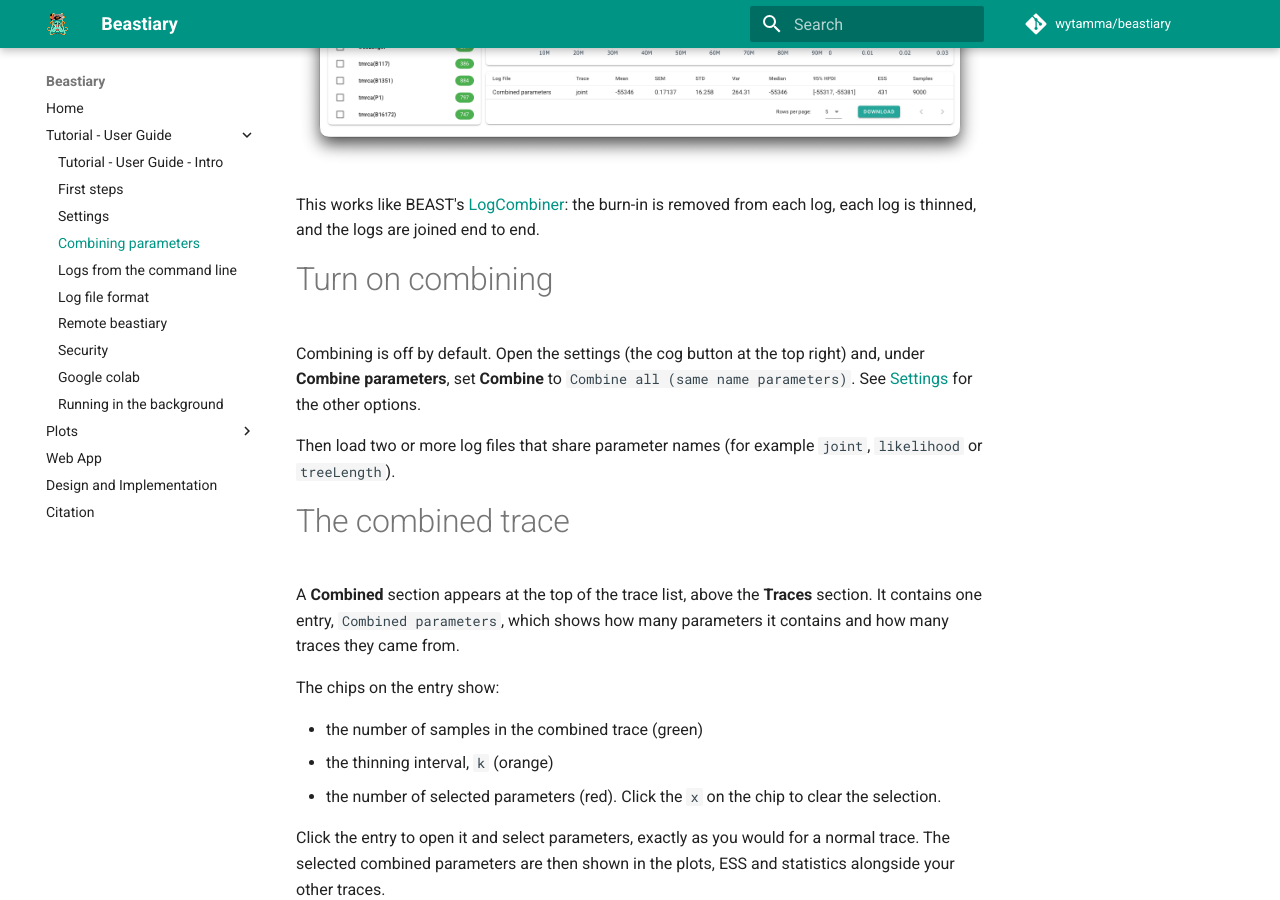
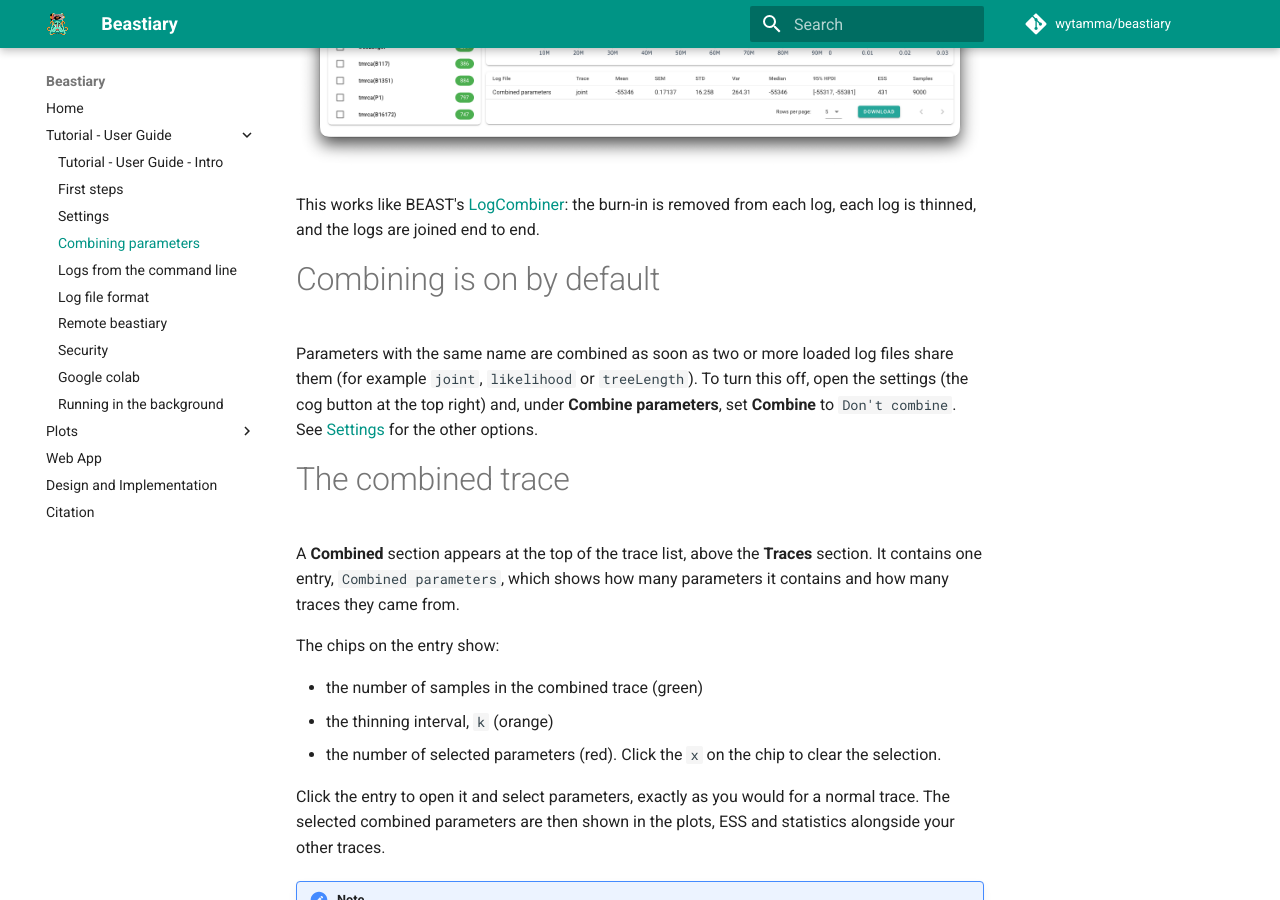
Before and after one commit to Wytamma/beastiary, an MkDocs documentation site: the page built from docs/tutorial/combining-parameters.md, in a window 1280 px wide and 900 px high, scrolled down 488 px. Built offline with MkDocs 1.6.1 and Material for MkDocs 9.7.7, drawn with Linux system fonts in a browser that asks for light colours; comment, search, counter and statistics services are not loaded; some of the changed text lies outside the part shown.

Commit message:
fix: update default settings for parameter combining and thinning options

```diff
--- a/docs/tutorial/combining-parameters.md
+++ b/docs/tutorial/combining-parameters.md
@@ -4,11 +4,9 @@
 
 This works like BEAST's [LogCombiner](https://beast.community/logcombiner): the burn-in is removed from each log, each log is thinned, and the logs are joined end to end.
 
-# Turn on combining
+# Combining is on by default
 
-Combining is off by default. Open the settings (the cog button at the top right) and, under **Combine parameters**, set **Combine** to `Combine all (same name parameters)`. See [Settings](settings.md) for the other options.
-
-Then load two or more log files that share parameter names (for example `joint`, `likelihood` or `treeLength`).
+Parameters with the same name are combined as soon as two or more loaded log files share them (for example `joint`, `likelihood` or `treeLength`). To turn this off, open the settings (the cog button at the top right) and, under **Combine parameters**, set **Combine** to `Don't combine`. See [Settings](settings.md) for the other options.
 
 # The combined trace
 
@@ -57,7 +55,7 @@
 You have run three chains of the same analysis, `run1.log`, `run2.log` and `run3.log`, each with 10,000 samples and a 10% burn-in.
 
 1. Load the three logs.
-2. In the settings, set **Combine** to `Combine all (same name parameters)`.
+2. In the settings, set **Thinning** to `Automatic`.
 3. Open `Combined parameters` at the top of the trace list and select `posterior`.
 
-With automatic thinning, 9,000 samples from each trace remain after the burn-in and every third is kept, giving 3,000 samples per trace and 9,000 in the combined `posterior`. The plots then show all three chains as one trace, and the ESS reflects the three chains together.
+With automatic thinning, 9,000 samples from each trace remain after the burn-in and every third is kept, giving 3,000 samples per trace and 9,000 in the combined `posterior`. The plots then show all three chains as one trace, and the ESS reflects the three chains together. With thinning off, the combined `posterior` keeps all 27,000 samples.
```
Also changed, not shown: other parts of docs/tutorial/combining-parameters.md (+1 -1 lines), docs/tutorial/settings.md (+2 -2 lines).
